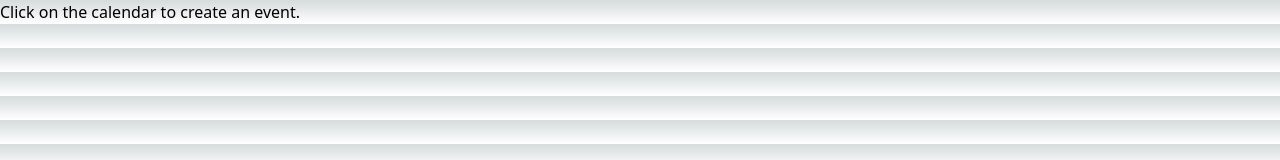
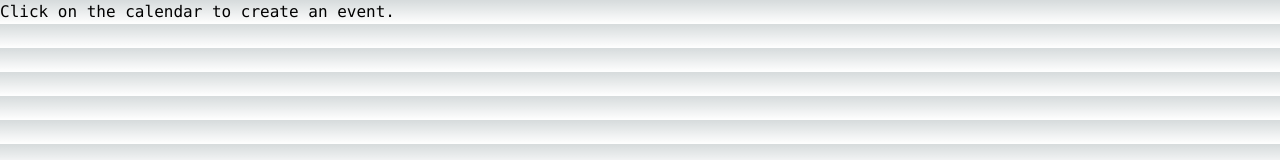
Before and after one commit to tarellano/cal2text, a Next.js app: page /components/EventsTextbox in a window 1280 px wide. Shown: the top 160 px of the page. Built offline with nearby package versions, Linux system fonts and the light colour scheme.

Commit message:
Update font to monospaced font

```diff
--- a/src/pages/components/EventsTextbox.tsx
+++ b/src/pages/components/EventsTextbox.tsx
@@ -32,11 +32,11 @@ const EventsTextbox = (props: EventsTextboxProps) => {
     }
 
     if (!props.events || props.events === undefined || props.events!.length == 0) {
-        return <div>Click on the calendar to create an event.</div>
+        return <p className="font-mono">Click on the calendar to create an event.</p>
     }
 
     return (
-        <div>
+        <div className="font-mono">
             {createEventList(props.events!)}
         </div>
     )
--- a/src/pages/index.tsx
+++ b/src/pages/index.tsx
@@ -6,9 +6,9 @@ const inter = Inter({ subsets: ["latin"] });
 export default function Home() {
   return (
     <main
-      className={`flex min-h-screen flex-col items-center p-12 ${inter.className}`}
+      className={`flex min-h-screen flex-col items-center p-6 ${inter.className}`}
     >
-      <p className="text-xl"> cal2text</p>
+      <p className="text-xl font-mono"> cal2text</p>
       <Cal2Text/>
     </main>
   );
```
